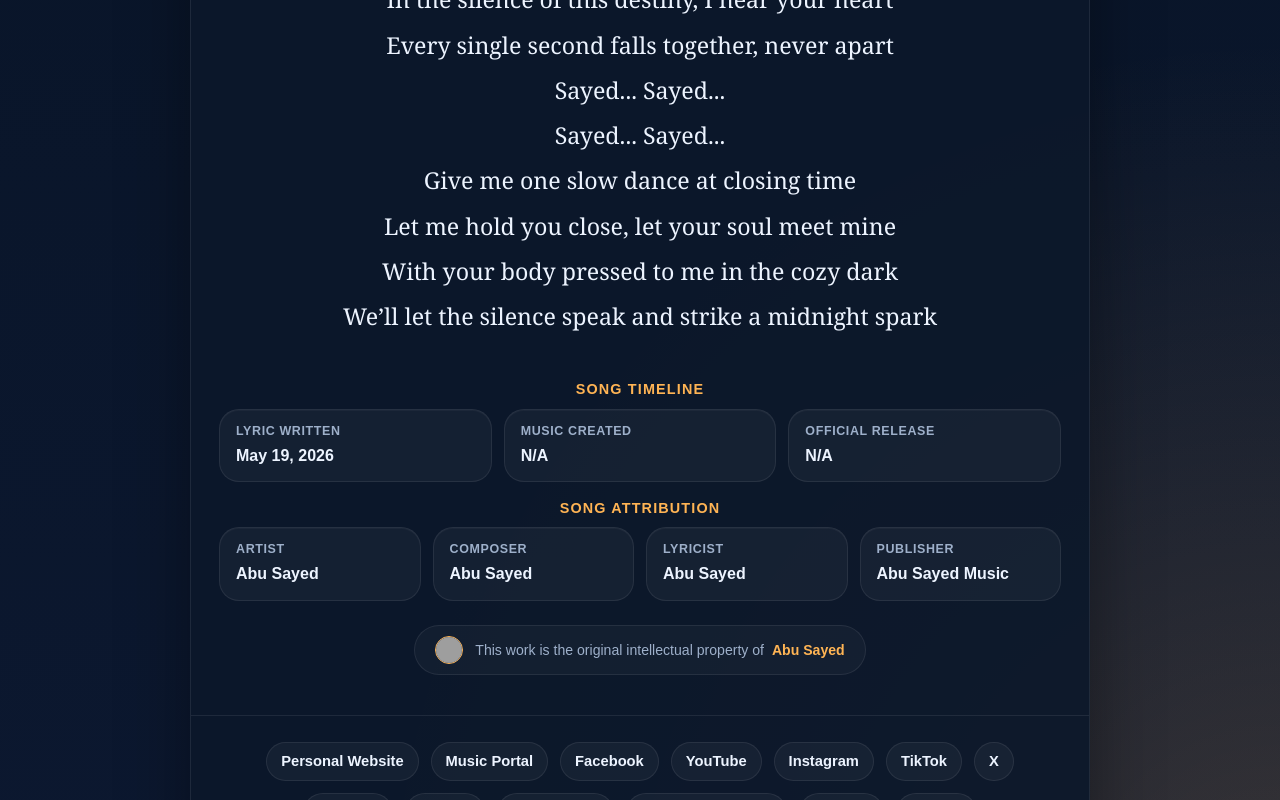
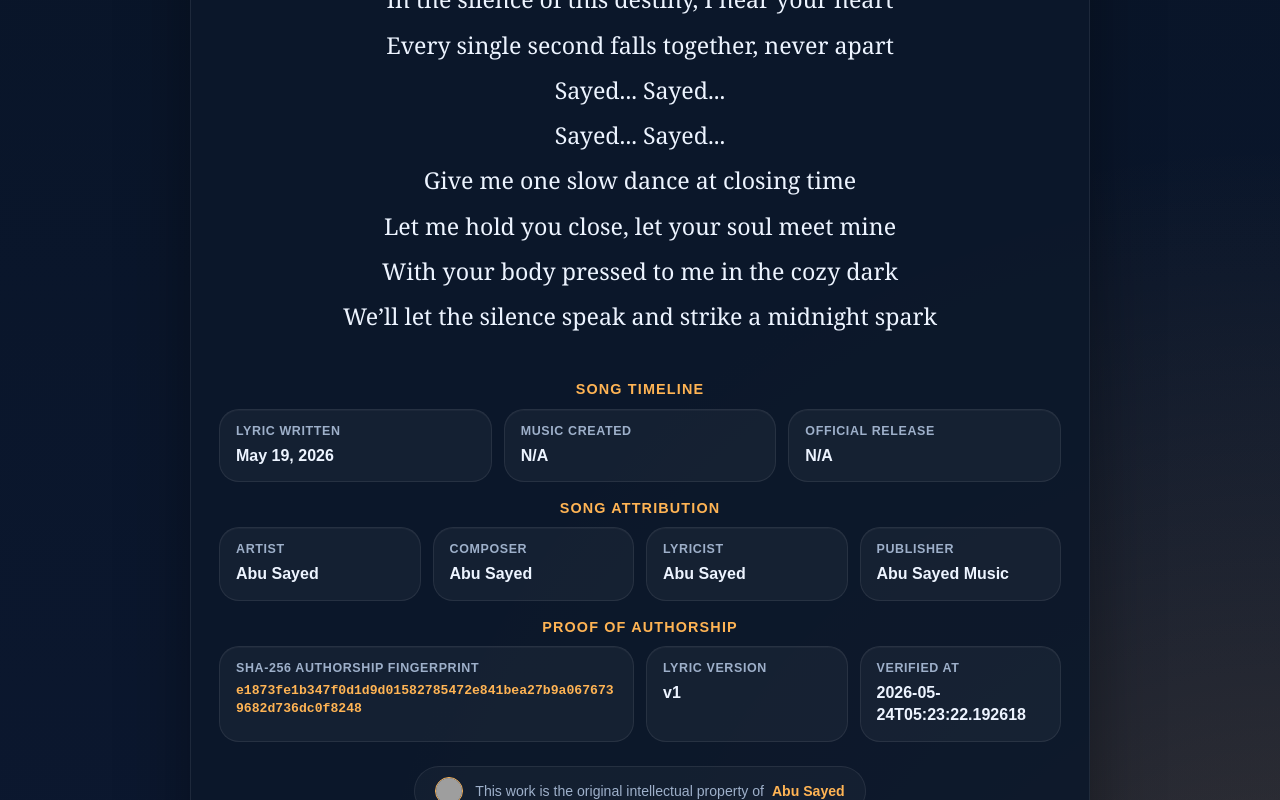
Before and after one commit to ImAbuSayed/slow-dance-at-closing-time, a plain HTML site: page index.html in a window 1280 px wide. Shown: the part 2000-2800 px from the top of the page. Drawn offline with Linux system fonts and the light colour scheme; grey boxes are pictures that could not be loaded.

Commit message:
feat: update song assets v1 with signed GPG commit [verified]

```diff
--- a/index.html
+++ b/index.html
@@ -14,9 +14,9 @@
     <meta name="keywords" content="Slow Dance at Closing Time, Abu Sayed lyrics, original song lyrics, Abu Sayed original song, Abu Sayed lyricist, Abu Sayed composer, Abu Sayed songwriter, official lyrics">
     <meta name="robots" content="index,follow,max-snippet:-1,max-image-preview:large,max-video-preview:-1">
     <meta name="referrer" content="strict-origin-when-cross-origin">
-    <meta name="description" content="Discover the complete lyrics of &#x27;Slow Dance at Closing Time&#x27;, a unique musical work by Abu Sayed, encompassing original composition and writing.">
+    <meta name="description" content="The official lyric sheet for &#x27;Slow Dance at Closing Time&#x27; by Abu Sayed. This song is an original creative work, written and composed by the artist.">
     <meta property="og:title" content="Slow Dance at Closing Time - Original Lyrics by Abu Sayed">
-    <meta property="og:description" content="Discover the complete lyrics of &#x27;Slow Dance at Closing Time&#x27;, a unique musical work by Abu Sayed, encompassing original composition and writing.">
+    <meta property="og:description" content="The official lyric sheet for &#x27;Slow Dance at Closing Time&#x27; by Abu Sayed. This song is an original creative work, written and composed by the artist.">
     <meta property="og:type" content="music.song">
     <meta property="og:url" content="https://imabusayed.github.io/slow-dance-at-closing-time/">
     <meta property="og:site_name" content="Abu Sayed Music">
@@ -24,7 +24,7 @@
     <meta name="last-modified" content="2026-05-19 07:42:58">
     <meta name="twitter:card" content="summary_large_image">
     <meta name="twitter:title" content="Slow Dance at Closing Time - Original Lyrics by Abu Sayed">
-    <meta name="twitter:description" content="Discover the complete lyrics of &#x27;Slow Dance at Closing Time&#x27;, a unique musical work by Abu Sayed, encompassing original composition and writing.">
+    <meta name="twitter:description" content="The official lyric sheet for &#x27;Slow Dance at Closing Time&#x27; by Abu Sayed. This song is an original creative work, written and composed by the artist.">
     <link rel="canonical" href="https://imabusayed.github.io/slow-dance-at-closing-time/">
     <link rel="sitemap" type="application/xml" title="Sitemap" href="https://imabusayed.github.io/slow-dance-at-closing-time/sitemap.xml">
     <link rel="author" href="https://github.com/ImAbuSayed">
@@ -100,7 +100,7 @@
       "@id": "https://imabusayed.github.io/slow-dance-at-closing-time#webpage",
       "url": "https://imabusayed.github.io/slow-dance-at-closing-time/",
       "name": "Slow Dance at Closing Time - Original Lyrics by Abu Sayed",
-      "description": "Discover the complete lyrics of 'Slow Dance at Closing Time', a unique musical work by Abu Sayed, encompassing original composition and writing.",
+      "description": "The official lyric sheet for 'Slow Dance at Closing Time' by Abu Sayed. This song is an original creative work, written and composed by the artist.",
       "isPartOf": {
         "@id": "https://music.abusayed.com.bd/#website"
       },
@@ -537,7 +537,7 @@
 
         <div class="controls">
             <button class="btn-speak" id="speakBtn" title="Read the lyrics aloud"><span id="speakText">Read Aloud</span></button>
-            <a href="https://music.abusayed.com.bd/Licensing/?https://imabusayed.github.io/slow-dance-at-closing-time/" class="btn-license" title="Get licensing for this song" target="_blank">Get License For Slow Dance at Closing Time</a>
+            <a href="https://music.abusayed.com.bd/Licensing/?https://imabusayed.github.io/slow-dance-at-closing-time/" class="btn-license" title="Get licensing for this song" target="_blank">Music Rights & Licensing for Slow Dance at Closing Time</a>
 
         </div>
         <br>
@@ -612,6 +612,26 @@
             <div class="meta-card">
                 <span class="meta-label">Publisher</span>
                 <strong>Abu Sayed Music</strong>
+            </div>
+
+                </div>
+            </div>
+
+            <div class="details-block">
+                <div class="details-title">Proof of Authorship</div>
+                <div class="meta-grid">
+
+            <div class="meta-card" style="grid-column: span 2;">
+                <span class="meta-label">SHA-256 Authorship Fingerprint</span>
+                <strong style="word-break: break-all; font-family: monospace; font-size: 0.82rem; color: var(--accent);">e1873fe1b347f0d1d9d01582785472e841bea27b9a0676739682d736dc0f8248</strong>
+            </div>
+            <div class="meta-card">
+                <span class="meta-label">Lyric Version</span>
+                <strong>v1</strong>
+            </div>
+            <div class="meta-card">
+                <span class="meta-label">Verified At</span>
+                <strong>2026-05-24T05:23:22.192618</strong>
             </div>
 
                 </div>
```
Also changed, not shown: excerpts/Big-melodic-central-hook-warm-country-rock-lift-Preview.txt (added), excerpts/Bridge-Preview.txt (added), excerpts/Final-Chorus-Preview.txt (added), excerpts/Hook-Preview.txt (added), excerpts/Polished-intimate-production-smooth-chorus-lift-Preview.txt (added), excerpts/Post-Chorus-2-Preview.txt (added), excerpts/Post-Chorus-Preview.txt (added), excerpts/Pre-Chorus-2-Preview.txt (added), excerpts/Pre-Chorus-Preview.txt (added), excerpts/Verse-1-Preview.txt (added), excerpts/Verse-2-Preview.txt (added), hashes.txt (added), llms.txt, lyrics_backup/2026-05-24_slow-dance-at-closing-time-v1.txt (added), 1 more files, 1 other file.
